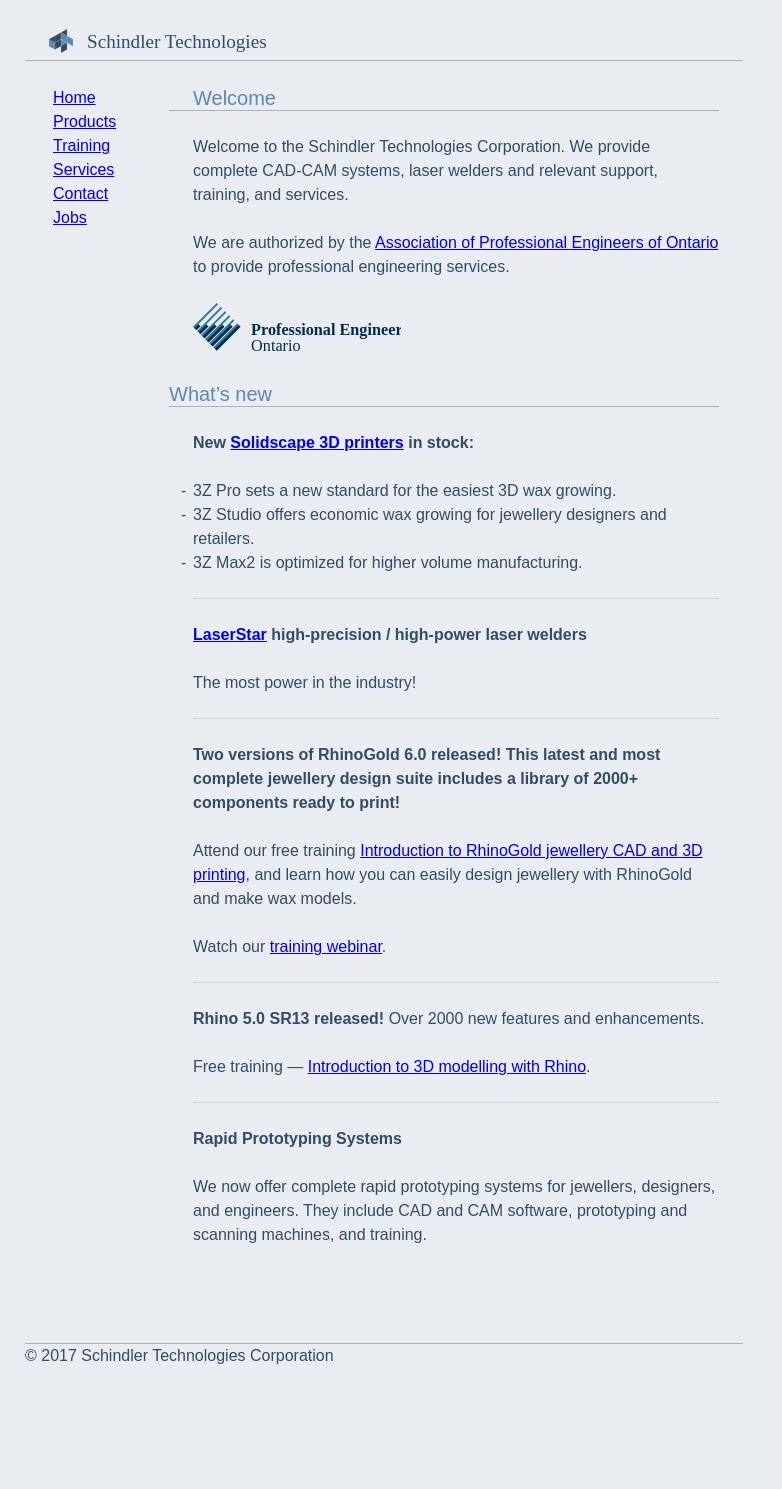
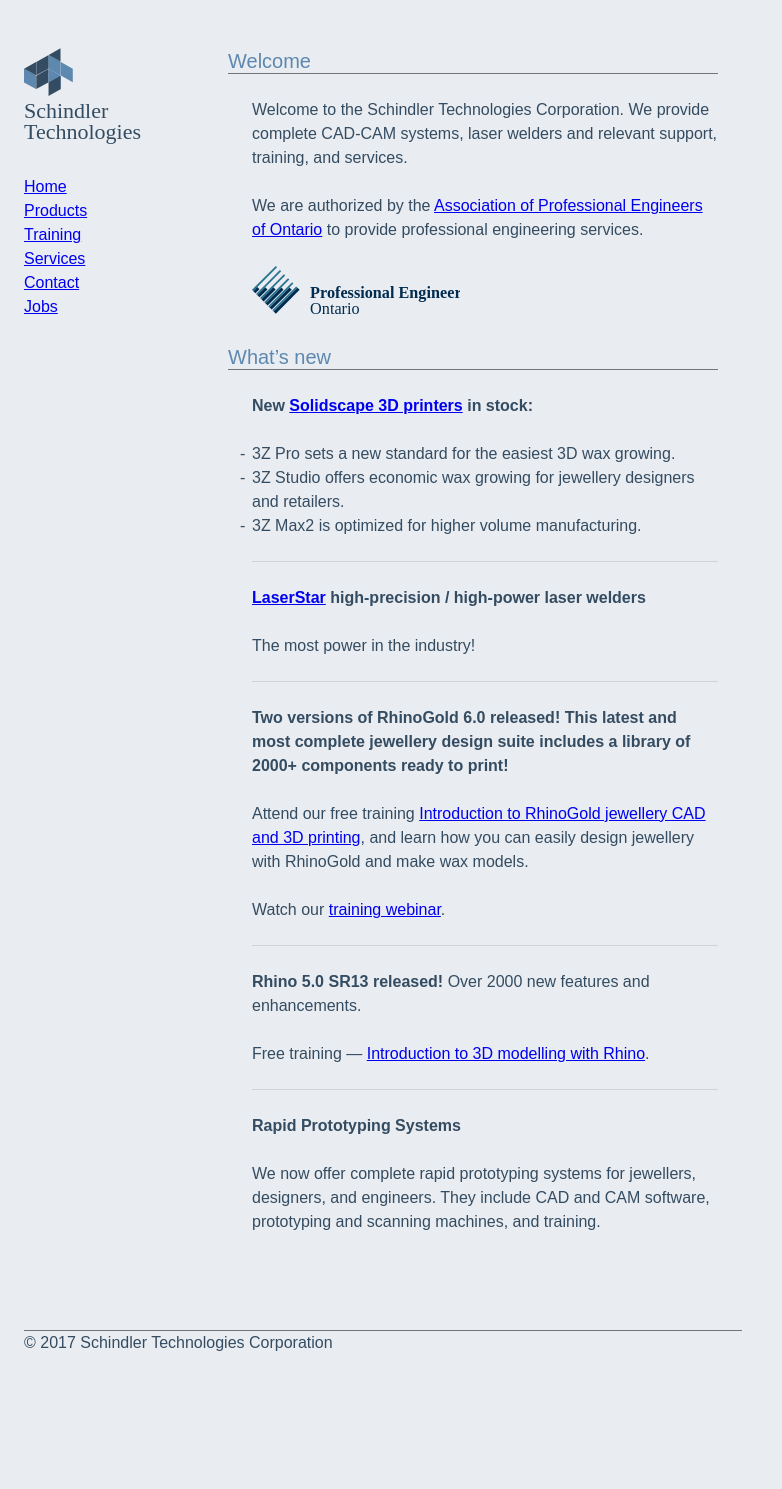
Before and after one commit to RadicleStudios/STCWebsite, a Jekyll site: the page built from index.md, in a window 1280 px wide. Shown: the whole page, without its empty margins (0-782 px from the left). Built offline with Jekyll 4.4.1, drawn with Linux system fonts in a browser that asks for light colours; our own code applies the rules of GitHub Pages for plain Markdown files; after the commit the page ends 1379 px from its top, so only the background shows below that.

Commit message:
WIP commit ahead of major redesign

```diff
--- a/_layouts/default.html
+++ b/_layouts/default.html
@@ -11,19 +11,20 @@
     <link rel="stylesheet" type="text/css" href="/default.css">
   </head>
   <body>
-    <header>
+    <nav>
       <h1 without-vertical-margins like-paragraph-text>
-        <a href="/" without-underline><img src="/assets/logo.svg" style="height: 24px;"> &nbsp;
-          <img src="/assets/logo-text.svg" style="height: 24px;"></a>
+        <a href="/" without-underline>
+          <img src="/assets/stacked-logo.svg" style="height: 96px;">
+        </a>
       </h1>
-    </header>
-    <nav>
+      <p>
         <a href="/">Home</a><br>
         <a href="/products/index.html">Products</a><br>
         <a href="/training/index.html">Training</a><br>
         <a href="/services/index.html">Services</a><br>
         <a href="/contact.html">Contact</a><br>
         <a href="/jobs.html">Jobs</a>
+      </p>
     </nav>
     <main>
       {{ content }}
--- a/default.css
+++ b/default.css
@@ -1,19 +1,9 @@
 /* Layout */
 
-body { max-width: 718px; min-width: 296px; margin: 24px; padding: 1px; }
-body > nav { float: left; width: 116px; padding: 1px 0 48px 4px; margin: 24px; }
-body > main { max-width: 540px; padding: 1px 0 48px 48px; margin: 0 24px 24px 120px; }
-body > header { padding: 4px 4px 0 24px; }
-body > footer { margin-bottom: 96px; }
+body { max-width: 718px; min-width: 296px; margin: 24px; }
+body > nav { float: left; width: 120px; margin-top: 24px; }
+body > main { max-width: 540px; padding: 1px 0 48px 48px; margin: 0 24px 24px 180px; }
 
-/* 'Compact' (width) */
-@media (max-width: 375px) {
-  body { margin: 24px 0 240px 0; }
-  body > header { padding: 0 4px; }
-  body > footer { padding: 0 4px; }
-  body > main   { padding: 1px 4px 1px 36px; } }
-
-body > header { border-bottom: 1px solid transparent; }
 body > footer { border-top: 1px solid transparent; }
 blockquote { padding-left: 23px; border-left: 1px solid transparent; }
 hr { border: 0; border-bottom: 1px solid transparent; height: 0; margin: -1px 0 0 0; }
@@ -21,24 +11,23 @@
 /* Colour */
 
 body { background-color: #E9ECF0; color: #344C62; } /* Lighter colour: #5D88B0 */
-body > header { border-color: rgba(0, 0, 0, 0.25); }
-body > footer { border-color: rgba(0, 0, 0, 0.25); }
+body > header { border-color: rgba(0, 0, 0, 0.5); }
+body > footer { border-color: rgba(0, 0, 0, 0.5); }
 blockquote { border-color: #93B2A0; }
-h2 { border-bottom: 1px solid rgba(0, 0, 0, 0.25); color: #5D88B0; }
+h2 { border-bottom: 1px solid rgba(0, 0, 0, 0.5); color: #5D88B0; }
 h3 { color: #93B2A0; }
 a { color: #0000F0; }
 hr { border-color: #D0D3D6; }
 
 /* Typography */
 
-body { font-family: sans-serif; line-height: 24px; }
+body { font-family: sans-serif; }
 
-p   { font-size: 16px; margin: 24px 0; }
-nav { font-size: 16px; }
-ul  { font-size: 16px; margin: 24px 0; }
-h3  { font-size: 16px; margin: 24px 0 0 0; font-weight: bold; }
-h2  { font-size: 20px; margin: 24px 0; margin-left: -24px; }
-h1  { font-size: 21px; margin: 120px 0 48px 0; }
+p   { line-height: 24px; font-size: 16px; margin: 24px 0; }
+ul  { line-height: 24px; font-size: 16px; margin: 24px 0; }
+h3  { line-height: 24px; font-size: 16px; margin: 24px 0 0 0; font-weight: bold; }
+h2  { line-height: 24px; font-size: 20px; margin: 24px 0; margin-left: -24px; }
+h1  { line-height: 24px; font-size: 21px; margin: 120px 0 48px 0; }
 
 em, i { font-style: italic; }
 strong, b { font-weight: bold; }
```
Also changed, not shown: assets/logo-text.svg (deleted), assets/logo.svg (deleted), assets/stacked-logo.svg (added). Lines whose indentation alone changed are shown as unchanged.
